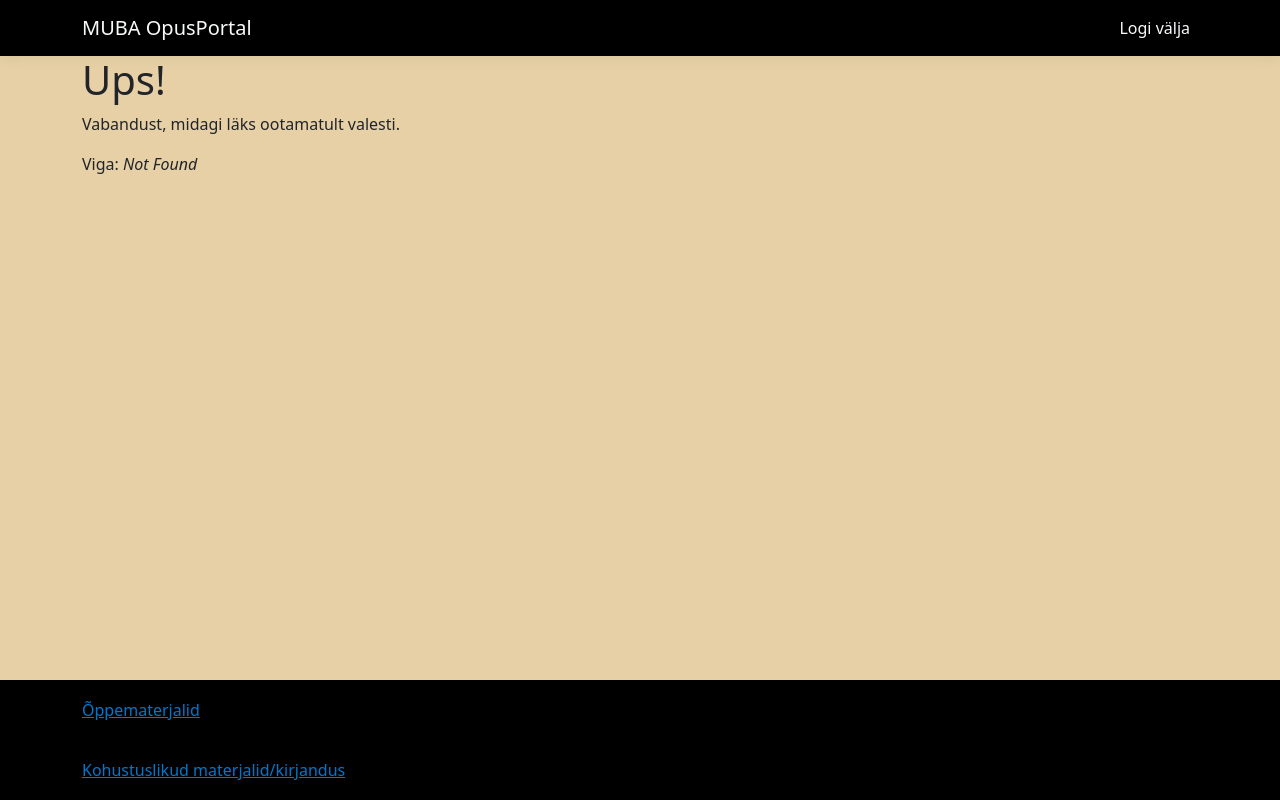
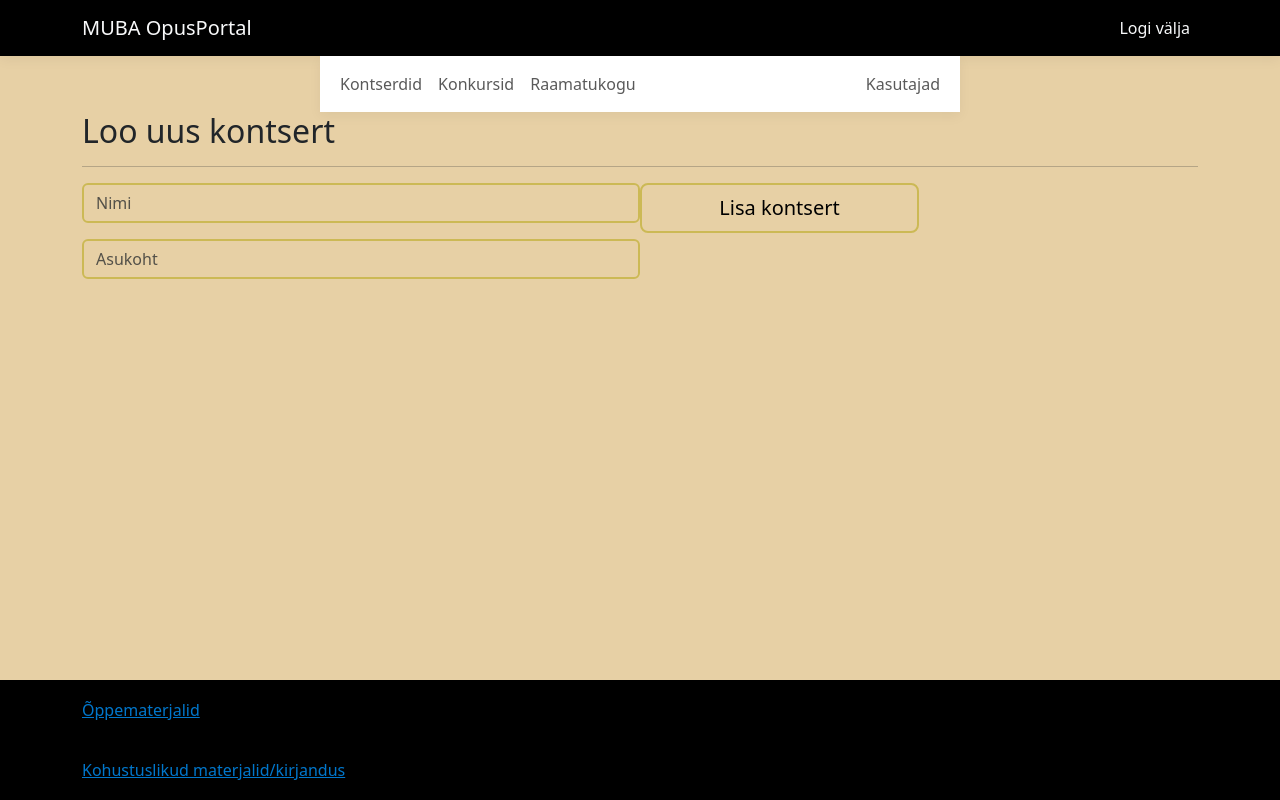
Before and after one commit to andreeuuetoa/opusportal-front-react, a React (Create React App) app: page /lisa-kontsert in a window 1280 px wide. Before the commit this address had no page. Built offline with nearby package versions, Linux system fonts and the light colour scheme.

Commit message:
Make concert form

```diff
--- /dev/null
+++ b/src/concerts/DTO/ConcertData.ts
@@ -0,0 +1,4 @@
+export interface ConcertData {
+    name: string;
+    location: string;
+}
--- /dev/null
+++ b/src/concerts/components/ConcertProps.ts
@@ -0,0 +1,13 @@
+import {ConcertData} from "../DTO/ConcertData";
+import React from "react";
+
+export interface ConcertProps {
+    values: ConcertData;
+
+    handleChange: (target:
+                       EventTarget & HTMLInputElement) => void;
+
+    onSubmit: (target: React.MouseEvent) => void;
+
+    validationErrors: string[];
+}
--- /dev/null
+++ b/src/concerts/components/LocationValues.ts
@@ -0,0 +1,16 @@
+import {ConcertProps} from "./ConcertProps";
+import React from "react";
+
+export const LocationValues = (concertProps: ConcertProps) => {
+
+    const eventHandler = (e: React.ChangeEvent) => {concertProps.handleChange(e.target as EventTarget & HTMLInputElement)};
+
+    return {
+        value: concertProps.values.location,
+        type: "location",
+        placeholder: "Asukoht",
+        autocomplete: "location",
+        name: "location",
+        onchange: eventHandler
+    };
+}
--- /dev/null
+++ b/src/concerts/components/NameValues.ts
@@ -0,0 +1,17 @@
+import {ConcertProps} from "./ConcertProps";
+import React from "react";
+import {UserData} from "../../identity/DTO/UserData";
+
+export const NameValues = (concertProps: ConcertProps) => {
+
+    const eventHandler = (e: React.ChangeEvent) => {concertProps.handleChange(e.target as EventTarget & HTMLInputElement)};
+
+    return {
+        value: concertProps.values.name,
+        type: "name",
+        placeholder: "Nimi",
+        autocomplete: "name",
+        name: "name",
+        onchange: eventHandler
+    };
+}
--- /dev/null
+++ b/src/concerts/routes/CreateConcert.tsx
@@ -0,0 +1,41 @@
+import {CreateConcertView} from "../views/CreateConcertView";
+import React, {useContext, useState} from "react";
+import {UserData} from "../../identity/DTO/UserData";
+import {JWTContext} from "../../root/Root";
+import {IdentityAPI} from "../../identity/API/IdentityAPI";
+import {ConcertData} from "../DTO/ConcertData";
+
+export const CreateConcert = () => {
+    const [values, setValues] = useState({
+        name: "",
+        location: ""
+    } as ConcertData);
+
+    const [validationErrors, setValidationErrors] = useState([] as string[]);
+
+    const handleChange = (target: EventTarget & HTMLInputElement) => {
+        setValues({...values, [target.name]: target.value});
+    };
+
+    const {JWTResponse, setJWTResponse} = useContext(JWTContext);
+
+    const identityService = new IdentityAPI();
+
+    const onSubmit = async (event: React.MouseEvent) => {
+        event.preventDefault();
+
+        if (values.name.length === 0 ||
+            values.location.length === 0) {
+            setValidationErrors(["Bad input values!"]);
+            return;
+        }
+
+        // Remove errors
+        setValidationErrors([]);
+
+    };
+    return (
+        <CreateConcertView values={values} handleChange={handleChange} onSubmit={onSubmit}
+                           validationErrors={validationErrors}/>
+    );
+}
--- /dev/null
+++ b/src/concerts/views/CreateConcertView.tsx
@@ -0,0 +1,36 @@
+import {FormPart} from "../../common/viewparts/FormPart";
+import {ConcertProps} from "../components/ConcertProps";
+import {NameValues} from "../components/NameValues";
+import {LocationValues} from "../components/LocationValues";
+
+export const CreateConcertView = (concertProps: ConcertProps) => {
+    const nameValues = NameValues(concertProps);
+    const locationValues = LocationValues(concertProps);
+
+    return (
+        <form id="registerForm" method="post" action="/src/identity/Account/Register">
+            <h2>Loo uus kontsert</h2>
+            <hr/>
+
+            <ul style={{'display': concertProps.validationErrors.length === 0 ? 'none' : ''}}>
+                <li>
+                    {concertProps.validationErrors.length > 0 ? concertProps.validationErrors[0] : ''}
+                </li>
+            </ul>
+
+            <div>
+                <div className="float-child">
+                    <FormPart fieldElements={nameValues} />
+                    <FormPart fieldElements={locationValues} />
+                </div>
+                <div className="float-child">
+                    <button
+                        onClick={(e) => concertProps.onSubmit(e)}
+                        id="registerSubmit" className="w-50 btn btn-lg submit-btn">
+                        Lisa kontsert
+                    </button>
+                </div>
+            </div>
+        </form>
+    );
+}
--- a/src/index.tsx
+++ b/src/index.tsx
@@ -23,6 +23,7 @@ import {Users} from "./identity/routes/Users";
 import {About} from "./common/routes/About";
 import {AccountSettings} from "./identity/routes/AccountSettings";
 import {CreateUser} from "./identity/routes/CreateUser";
+import {CreateConcert} from "./concerts/routes/CreateConcert";
 
 const router = createBrowserRouter([
     {
@@ -76,6 +77,11 @@ const router = createBrowserRouter([
                 errorElement: <ErrorPage/>
             },
             {
+                path: "/lisa-kontsert",
+                element: <CreateConcert/>,
+                errorElement: <ErrorPage/>
+            },
+            {
                 path: "/konkursid",
                 element: <Competitions/>,
                 errorElement: <ErrorPage/>
```
